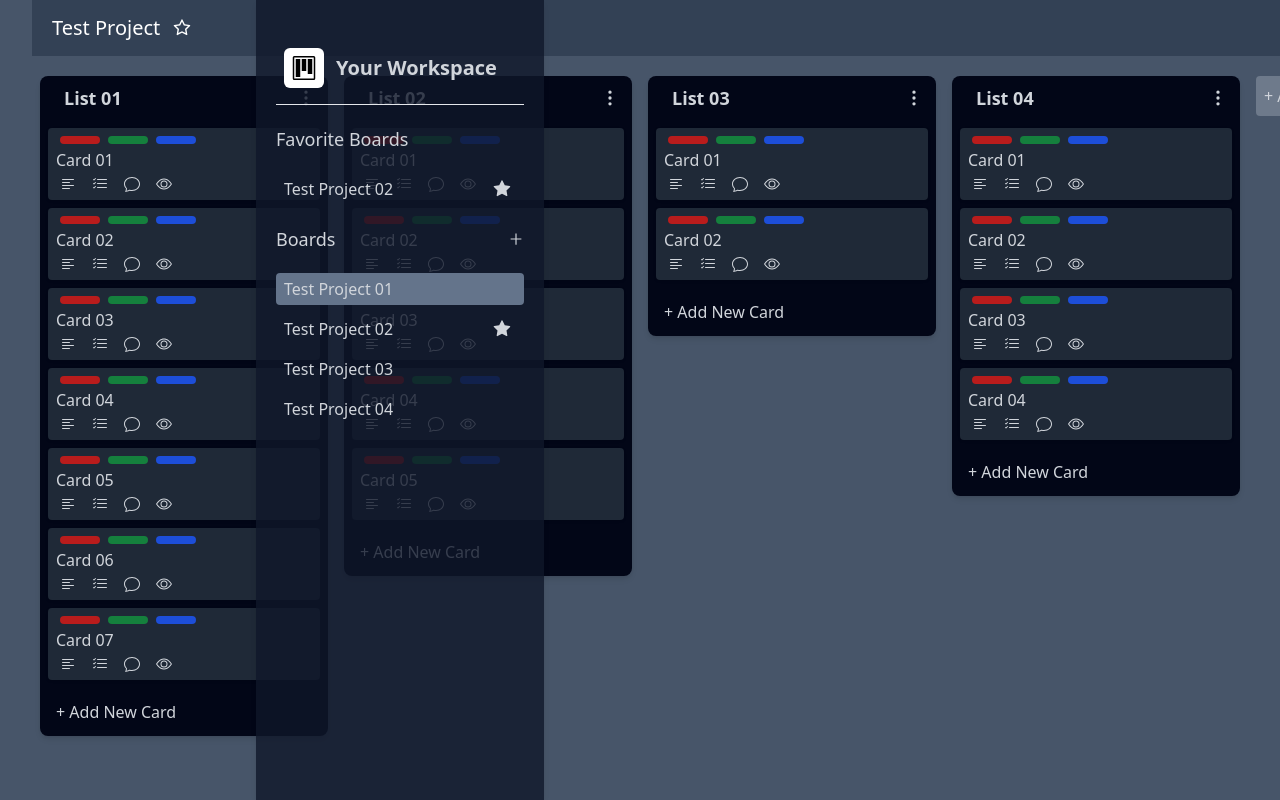
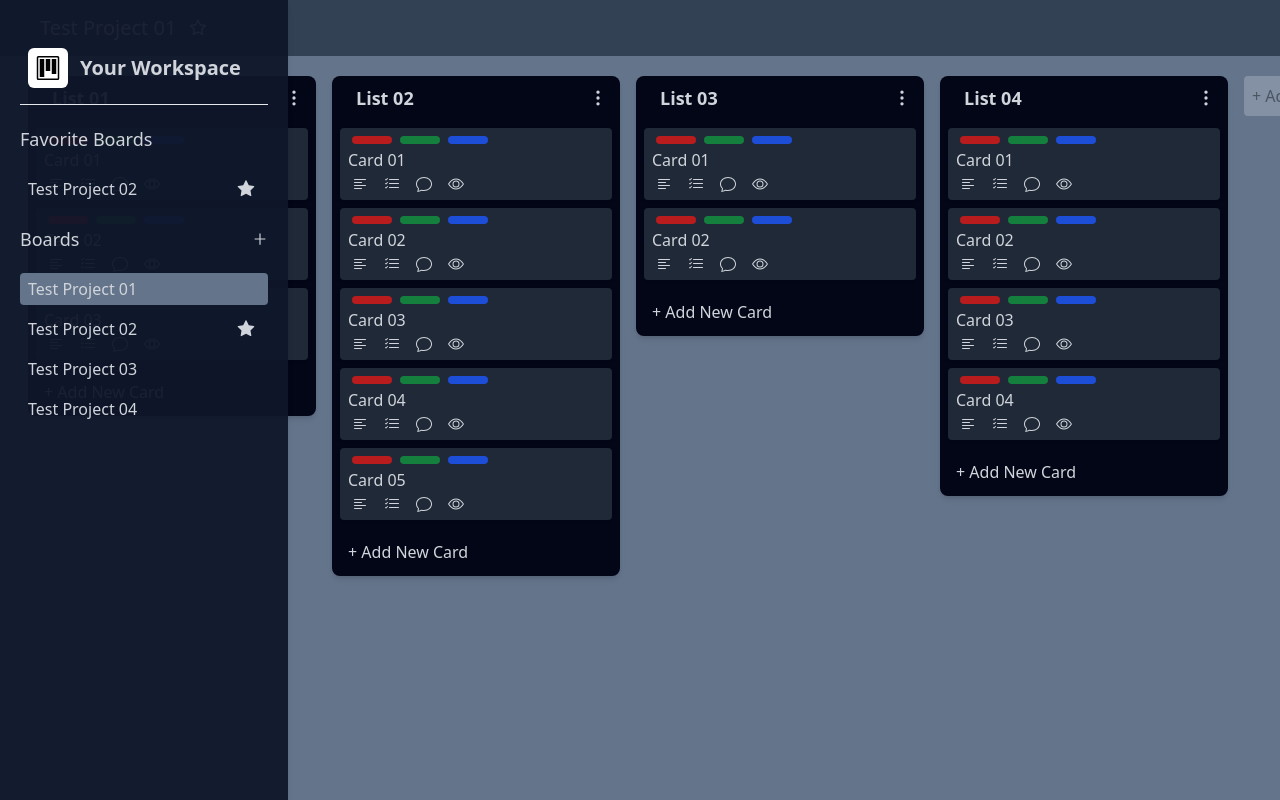
Before and after one commit to IsmayelAlam/Trello_clone, a React (Create React App) app: page / in a window 1280 px wide. Built offline with nearby package versions, Linux system fonts and the light colour scheme.

Commit message:
add project heading dynamicaly

```diff
--- a/src/App.js
+++ b/src/App.js
@@ -1,11 +1,13 @@
 import SideBarLeft from "./components/layout/SideBarLeft";
 import ProjectHeading from "./components/utils/ProjectHeading";
 import Board from "./components/layout/Boards";
-import TaskModal from "./components/tasks/TaskModal";
+// import TaskModal from "./components/tasks/TaskModal";
+
+// const bg = "bg-[url('./assets/photo-1687027053771-76a0460d1c68.avif')]";
 
 function App() {
   return (
-    <div className="overflow-y-hidden h-screen scrollbar relative bg-slate-600 text-gray-300">
+    <div className="overflow-y-hidden h-screen scrollbar relative bg-slate-500 bg-cover bg-center text-gray-300">
       <ProjectHeading />
       <SideBarLeft />
       <Board />
--- a/src/components/layout/Boards.js
+++ b/src/components/layout/Boards.js
@@ -13,7 +13,7 @@ export default function Board() {
   const handleClick = () => setExpend(!expend);
 
   return (
-    <div className="w-fit h-screen flex items-start overflow-x-scroll mt-14 ml-8">
+    <div className="w-fit h-screen flex items-start overflow-x-scroll mt-14 ml-5">
       {initData.map((list) => (
         <TaskList key={list.id} list={list} />
       ))}
--- a/src/components/layout/SideBarLeft.js
+++ b/src/components/layout/SideBarLeft.js
@@ -5,10 +5,10 @@ import { AiOutlinePlus } from "react-icons/ai";
 import BoardList from "../utils/BoardList";
 
 export default function SideBarLeft() {
-  const initData = useSelector((state) => state.board);
+  const boards = useSelector((state) => state.board);
 
   return (
-    <div className="w-72 py-10 px-5 h-screen bg-slate-900/80 fixed left-64 transition-all shadow-md  z-10 hover:bg-slate-900/95 capitalize">
+    <div className="w-72 py-10 px-5 h-screen bg-slate-500 fixed -left-68 transition-all capitalize shadow-md blur-sm  z-10 hover:bg-slate-900/95 hover:left-0 hover:blur-0">
       <div className="p-2 mb-2 flex items-center gap-3 font-semibold text-xl">
         <GoProject className="h-10 w-10 p-2 rounded-md bg-white text-black inline-block" />
         <h2>Your workspace</h2>
@@ -20,7 +20,7 @@ export default function SideBarLeft() {
         <h2 className="text-lg">favorite boards</h2>
       </div>
 
-      {initData.map((board, index) =>
+      {boards.map((board, index) =>
         board.favorite ? (
           <BoardList board={board} index={index} key={board.id} />
         ) : null
@@ -30,7 +30,7 @@ export default function SideBarLeft() {
         <h2 className="text-lg">boards</h2>
         <AiOutlinePlus className="cursor-pointer" />
       </div>
-      {initData.map((board, index) => (
+      {boards.map((board, index) => (
         <BoardList board={board} index={index} key={board.id} />
       ))}
     </div>
--- a/src/components/utils/BoardList.js
+++ b/src/components/utils/BoardList.js
@@ -1,8 +1,11 @@
 import { useState } from "react";
+import { useDispatch } from "react-redux";
 import { AiFillStar, AiOutlineStar } from "react-icons/ai";
+import { activeBoard } from "../../stores";
 
 export default function BoardList({ board, index }) {
   const [show, setShow] = useState(false);
+  const dispatch = useDispatch();
 
   let icon = board.favorite ? (
     <AiFillStar className="h-7 w-7 cursor-pointer p-1" />
@@ -18,7 +21,7 @@ export default function BoardList({ board, index }) {
       onMouseEnter={setShow.bind(null, !show)}
       onMouseLeave={setShow.bind(null, !show)}
     >
-      <h3 onClick={() => console.log(index)}>{board.title}</h3>
+      <h3 onClick={() => dispatch(activeBoard(board))}>{board.title}</h3>
       {icon}
     </li>
   );
--- a/src/components/utils/Buttons.js
+++ b/src/components/utils/Buttons.js
@@ -1,6 +1,8 @@
 export default function Button({ type, ...rest }) {
   const classes = `hover:bg-slate-500 hover:text-white text-start rounded capitalize ${
-    type === "card" ? "p-1 pl-2 m-2" : "p-2 my-5 mx-2 w-72 bg-slate-200/25"
+    type === "card"
+      ? "p-1 pl-2 m-2"
+      : "p-2 my-5 mx-2 w-72 bg-slate-200/25 text-gray-600"
   }`;
 
   return (
--- a/src/components/utils/ProjectHeading.js
+++ b/src/components/utils/ProjectHeading.js
@@ -1,19 +1,27 @@
-import { useState } from "react";
+import { useSelector } from "react-redux";
+
 import { AiFillStar, AiOutlineStar } from "react-icons/ai";
 
 export default function ProjectHeading() {
-  const [icons, setIcons] = useState(true);
+  const boards = useSelector((state) => state.board);
 
-  let icon = icons ? (
-    <AiOutlineStar className="h-7 w-7 cursor-pointer p-1" />
-  ) : (
-    <AiFillStar className="h-7 w-7 cursor-pointer p-1" />
-  );
-
-  return (
-    <header className="w-screen fixed bg-slate-700 text-white h-14 ml-8 flex items-center justify-start gap-2">
-      <h1 className="text-xl ml-5 capitalize">test project</h1>
-      <div onClick={() => setIcons(!icons)}>{icon}</div>
-    </header>
+  return boards.map((board) =>
+    board.active ? (
+      <header
+        className="w-screen fixed bg-slate-700 text-white h-14 flex items-center justify-start gap-2"
+        key={board.id}
+      >
+        <h1 board={board} key={board.id} className="text-xl ml-10 capitalize">
+          {board.title}
+        </h1>
+        <div>
+          {board.favorite ? (
+            <AiFillStar className="h-7 w-7 cursor-pointer p-1" />
+          ) : (
+            <AiOutlineStar className="h-7 w-7 cursor-pointer p-1" />
+          )}
+        </div>
+      </header>
+    ) : null
   );
 }
--- a/src/stores/boardSlice.js
+++ b/src/stores/boardSlice.js
@@ -2,6 +2,8 @@ import { nanoid } from "@reduxjs/toolkit";
 import { createSlice } from "@reduxjs/toolkit";
 
 import { initialData } from "./testData";
+
+export let activeBoardIndex;
 
 const boardSlice = createSlice({
   name: "board",
--- a/src/stores/index.js
+++ b/src/stores/index.js
@@ -10,3 +10,4 @@ export const store = configureStore({
 });
 
 export * from "./listSlice";
+export * from "./boardSlice";
--- a/src/stores/testData.js
+++ b/src/stores/testData.js
@@ -26,26 +26,6 @@ export const initialData = [
           {
             id: nanoid(),
             title: "card 03",
-            date: Date.now(),
-          },
-          {
-            id: nanoid(),
-            title: "card 04",
-            date: Date.now(),
-          },
-          {
-            id: nanoid(),
-            title: "card 05",
-            date: Date.now(),
-          },
-          {
-            id: nanoid(),
-            title: "card 06",
-            date: Date.now(),
-          },
-          {
-            id: nanoid(),
-            title: "card 07",
             date: Date.now(),
           },
         ],
@@ -226,33 +206,6 @@ export const initialData = [
           },
         ],
       },
-      {
-        id: nanoid(),
-        date: Date.now(),
-        title: "list 04",
-        cards: [
-          {
-            id: nanoid(),
-            title: "card 01",
-            date: Date.now(),
-          },
-          {
-            id: nanoid(),
-            title: "card 02",
-            date: Date.now(),
-          },
-          {
-            id: nanoid(),
-            title: "card 03",
-            date: Date.now(),
-          },
-          {
-            id: nanoid(),
-            title: "card 04",
-            date: Date.now(),
-          },
-        ],
-      },
     ],
   },
   {
@@ -314,26 +267,6 @@ export const initialData = [
             title: "card 01",
             date: Date.now(),
           },
-          {
-            id: nanoid(),
-            title: "card 02",
-            date: Date.now(),
-          },
-          {
-            id: nanoid(),
-            title: "card 03",
-            date: Date.now(),
-          },
-          {
-            id: nanoid(),
-            title: "card 04",
-            date: Date.now(),
-          },
-          {
-            id: nanoid(),
-            title: "card 05",
-            date: Date.now(),
-          },
         ],
       },
       {
@@ -368,16 +301,6 @@ export const initialData = [
             title: "card 02",
             date: Date.now(),
           },
-          {
-            id: nanoid(),
-            title: "card 03",
-            date: Date.now(),
-          },
-          {
-            id: nanoid(),
-            title: "card 04",
-            date: Date.now(),
-          },
         ],
       },
     ],
@@ -397,36 +320,6 @@ export const initialData = [
           {
             id: nanoid(),
             title: "card 01",
-            date: Date.now(),
-          },
-          {
-            id: nanoid(),
-            title: "card 02",
-            date: Date.now(),
-          },
-          {
-            id: nanoid(),
-            title: "card 03",
-            date: Date.now(),
-          },
-          {
-            id: nanoid(),
-            title: "card 04",
-            date: Date.now(),
-          },
-          {
-            id: nanoid(),
-            title: "card 05",
-            date: Date.now(),
-          },
-          {
-            id: nanoid(),
-            title: "card 06",
-            date: Date.now(),
-          },
-          {
-            id: nanoid(),
-            title: "card 07",
             date: Date.now(),
           },
         ],
@@ -480,33 +373,6 @@ export const initialData = [
           },
         ],
       },
-      {
-        id: nanoid(),
-        date: Date.now(),
-        title: "list 04",
-        cards: [
-          {
-            id: nanoid(),
-            title: "card 01",
-            date: Date.now(),
-          },
-          {
-            id: nanoid(),
-            title: "card 02",
-            date: Date.now(),
-          },
-          {
-            id: nanoid(),
-            title: "card 03",
-            date: Date.now(),
-          },
-          {
-            id: nanoid(),
-            title: "card 04",
-            date: Date.now(),
-          },
-        ],
-      },
     ],
   },
 ];
--- a/tailwind.config.js
+++ b/tailwind.config.js
@@ -2,7 +2,12 @@
 module.exports = {
   content: ["./src/**/*.{js,jsx,ts,tsx}"],
   theme: {
-    extend: {},
+    extend: {
+      spacing: {
+        68: "17rem",
+      },
+    },
+    backgroundImage: {},
   },
   plugins: [],
 };
```
